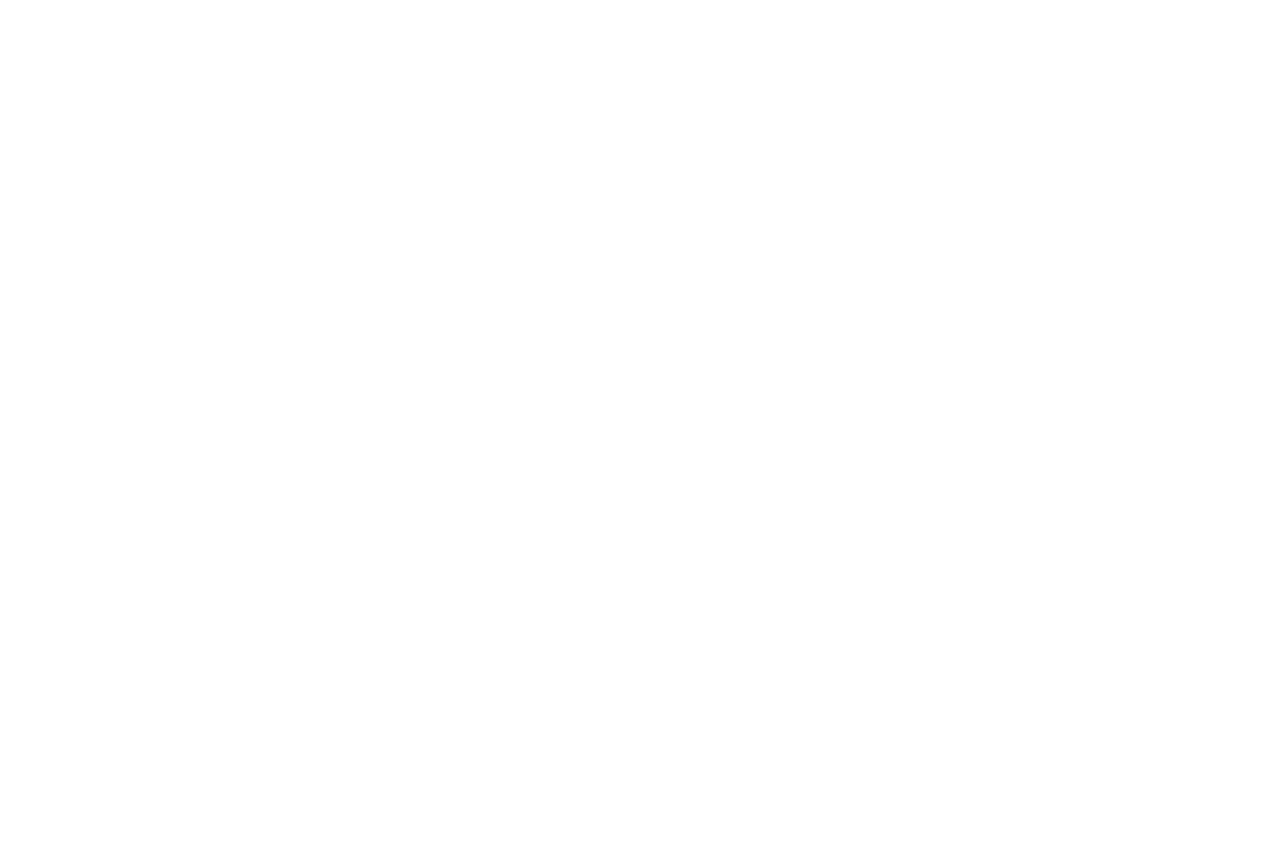
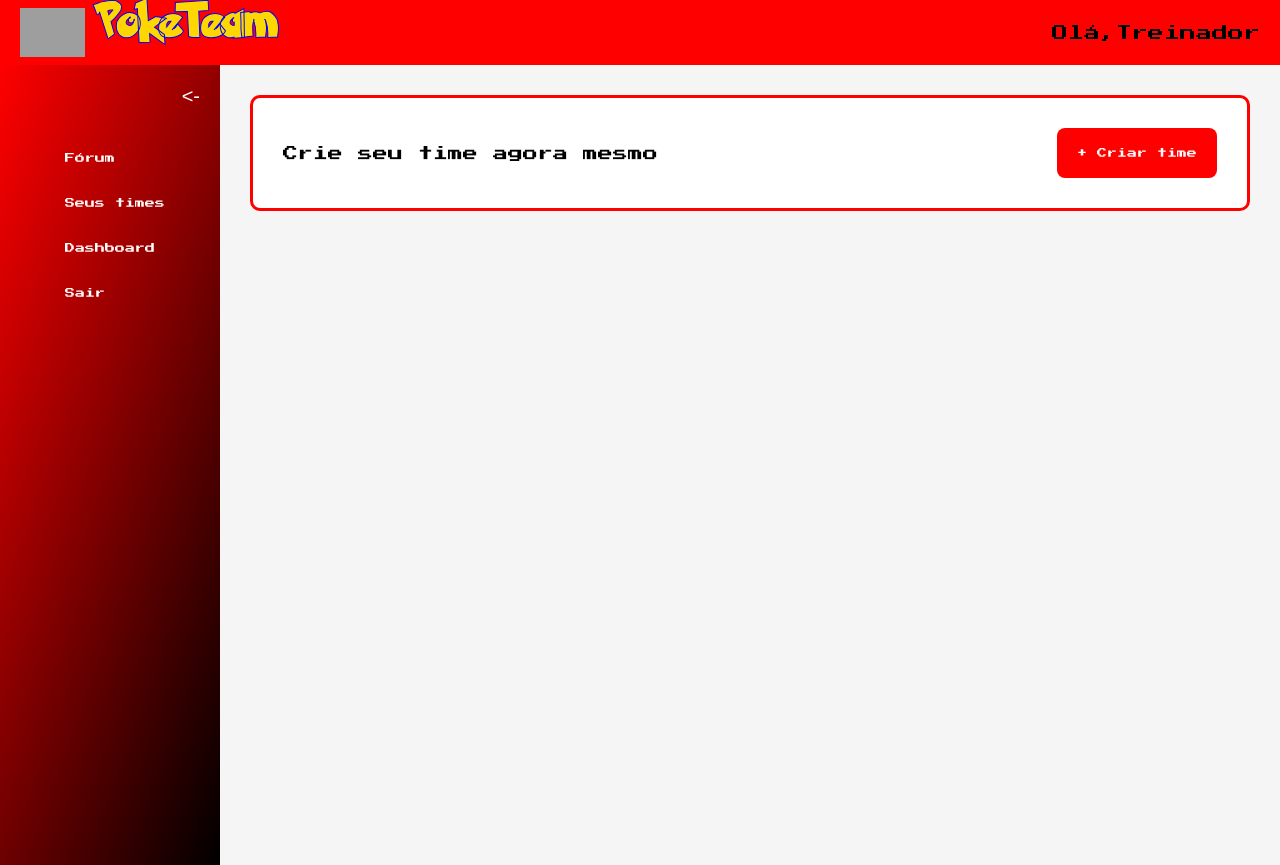
Before and after one commit to LuisHB07/ForumPokemon, a website: page public/forum.html in a window 1280 px wide. Before the commit the page ends 800 px from the top, so only its background shows below. Drawn offline with Linux system fonts and the light colour scheme; grey boxes are pictures that could not be loaded.

Commit message:
Adicionando esboço do forum para acessar as funcionalidades

```diff
--- a/public/forum.html
+++ b/public/forum.html
@@ -4,8 +4,38 @@
     <meta charset="UTF-8">
     <meta name="viewport" content="width=device-width, initial-scale=1.0">
     <title>PokeTeam - Forum</title>
+    <script src="js/sessao.js"></script>
+    <link rel="stylesheet" href="styles/forum.css">
 </head>
 <body>
-
+    <div class="header">
+       <div class="logo">
+            <img src="https://upload.wikimedia.org/wikipedia/commons/thumb/5/53/Pok%C3%A9_Ball_icon.svg/1280px-Pok%C3%A9_Ball_icon.svg.png"
+                alt="home">
+            <h1 class="titulo">PokeTeam</h1>
+        </div>
+        <div class="header-usuario">
+            <p>Olá,Treinador</p>
+        </div>
+    </div>
+    <div class="pagina">
+        <div class="barra-lateral">
+            <button class="botao-alternar" onclick="alternarBarra()"><-</button>
+            <ul class="lista-paginas">
+                <li>Fórum</li>
+                <li>Seus times</li>
+                <li>Dashboard</li>
+                <li>Sair</li>
+            </ul>
+        </div>
+        <div class="conteudo">
+            <div class="criar-time">
+                <p>Crie seu time agora mesmo</p>
+                <button>+ Criar time</button>
+            </div>
+            <div class="postagens" id="div_postagens">
+            </div>
+        </div>
+    </div>
 </body>
 </html>
--- /dev/null
+++ b/public/styles/forum.css
@@ -0,0 +1,120 @@
+@font-face{
+    font-family: 'Pokemon Solid';
+    src: url(../assets/font/Pokemon\ Solid.ttf) format('truetype');
+    font-weight: normal;
+    font-style: normal;
+}
+@font-face{
+    font-family: '8BIT';
+    src: url(../assets/font/PressStart2P-Regular.ttf) format('truetype');
+    font-weight: normal;
+    font-style: normal;
+}
+
+*{
+    margin: 0px;
+}
+
+.header{
+    display: flex;
+    background-color: red;
+    height: 65px;
+    align-items: center;
+    justify-content: space-between;
+    padding: 0 20px;
+}
+.header img{
+    width: 65px;
+}
+
+.logo {
+    display: flex;
+    gap: 10px;
+    align-items: center;
+}
+
+.titulo{
+    font-family: 'Pokemon Solid', sans-serif;
+    color: gold;
+    -webkit-text-stroke: 1px blue;
+    font-size: 40px;
+    margin-bottom: 15px;
+}
+
+.header-usuario{
+    font-family: '8BIT',sans-serif;
+}
+
+.pagina{
+    display: flex;
+    min-height: 100vh;
+}
+
+.barra-lateral{
+    display: flex;
+    flex-direction: column;
+    background: linear-gradient(110deg, red, black);
+    width: 200px;
+    min-height: 100%;
+    padding: 10px;
+}
+
+.botao-alternar{
+    background: none;
+    border: none;
+    color: white;
+    font-size: 20px;
+    cursor: pointer;
+    padding: 10px;
+    align-self: flex-end;
+}
+
+.lista-paginas{
+    display: flex;
+    flex-direction: column;
+    gap: 5px;
+    margin-top: 20px;
+}
+
+.lista-paginas li{
+    font-family: '8BIT', sans-serif;
+    font-size: 10px;
+    color: white;
+    list-style: none;
+    padding: 15px;
+}
+
+.conteudo{
+    display: flex;
+    flex-direction: column;
+    flex: 1;
+    padding: 30px;
+    background-color: whitesmoke;
+    gap: 20px;
+}
+
+.criar-time{
+    display: flex;
+    align-items: center;
+    justify-content: space-between;
+    background-color: white;
+    border-radius: 10px;
+    padding: 30px;
+    border: 3px solid red;
+}
+
+.criar-time p{
+    font-family: '8BIT', sans-serif;
+    font-size: 15px;
+}
+
+.criar-time button{
+    font-family: '8BIT', sans-serif;
+    font-size: 10px;
+    background-color: red;
+    color: white;
+    border: none;
+    border-radius: 8px;
+    padding: 20px;
+    cursor: pointer;
+}
--- a/public/styles/home.css
+++ b/public/styles/home.css
@@ -23,9 +23,7 @@
     justify-content: space-between;
     padding: 0 20px;
 }
-
 .header img{
-    cursor: pointer;
     width: 65px;
 }
 
@@ -49,11 +47,7 @@
 .logo {
     display: flex;
     gap: 10px;
-    margin-top: 9px;
-}
-.logo img{
-    height: 65px;
-    margin-top: 6px;
+    align-items: center;
 }
 
 .titulo{
@@ -61,8 +55,7 @@
     color: gold;
     -webkit-text-stroke: 1px blue;
     font-size: 40px;
-    margin-top: -25px;
-    margin-left: 5px;
+    margin-bottom: 15px;
 }
 
 .main{
@@ -74,6 +67,7 @@
     justify-content: center;
     background-size: cover;
     padding:30px ;
+    gap: 30px;
 }
 
 .main h2{
@@ -165,7 +159,6 @@
     border: 4px solid red ;
     padding: 20px;
     border-radius: 15px;
-    margin-top: 10px;
     position: relative;
 }
 
```
Also changed, not shown: public/login.html (+1 -0 lines).
